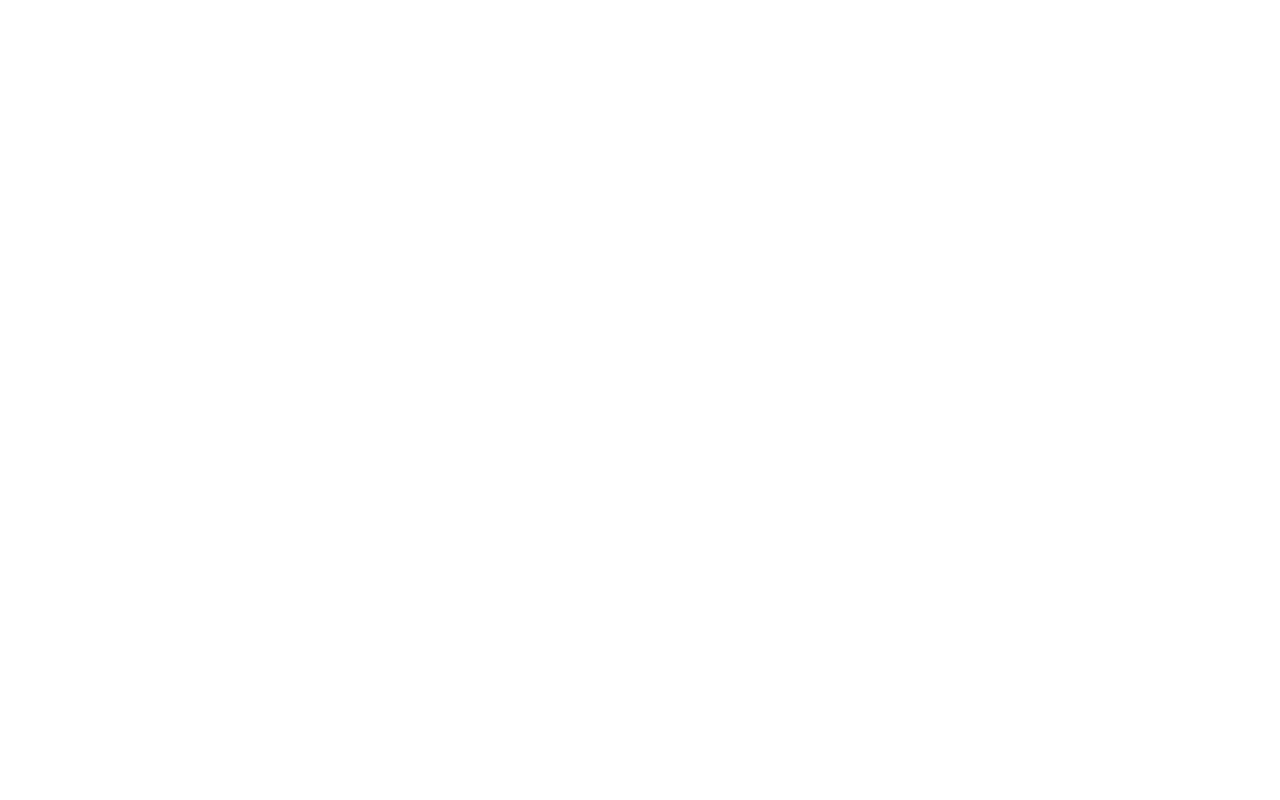
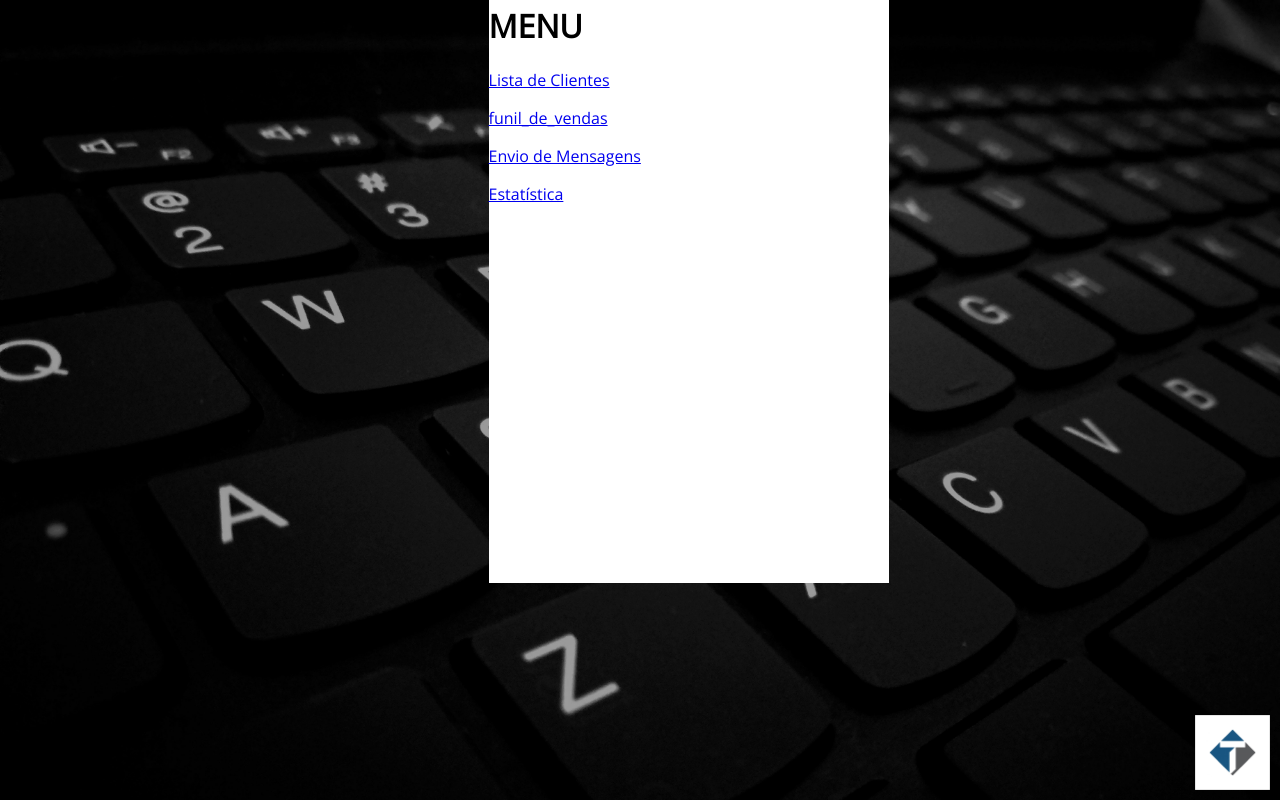
Before and after one commit to gdmolina/Projeto_CRM_Tera, a plain HTML site: page menu.html in a window 1280 px wide. Drawn offline with nearby package versions, Linux system fonts and the light colour scheme.

Commit message:
Main AAA

```diff
--- a/menu.html
+++ b/menu.html
@@ -10,5 +10,24 @@
 </head>
 
 <body>
+<div class="container">
+    <div class="child">
+    <H1>MENU</H1>
+    <p> </p>
+    <a href = "lista_de_clientes.html"> Lista de Clientes </a>
+    <p> </p>
+    <a href = "funil_de_vendas.html"> funil_de_vendas </a>
+    <p> </p>
+    <a href = "Envio_de_mensagens.html"> Envio de Mensagens </a>
+    <p> </p>
+    <a href = "Estatistica.html"> Estatística </a>
+    </div>
+</div>
+
+<img src="logo1.jpg"
+height="75px" width="75px">
+
+
+
 </body>
 </html>
--- a/style.css
+++ b/style.css
@@ -35,3 +35,8 @@ body{position: static;
 
 
 }
+
+
+img{
+    position: absolute; bottom: 10px; right: 10px;
+}
--- a/stylemenu.css
+++ b/stylemenu.css
@@ -0,0 +1,30 @@
+
+body{
+background-image: url(img1.jpg);
+background-size: 100% ;
+}
+
+
+/*Como ajustar a posição desses quadros?*/
+.container{
+    position: relative;
+}
+.child{
+width: 400px;
+height: 600px;
+background-color: white;
+position: absolute;
+top: 50%;
+left: 40%;
+margin: -25px 0 0 -25px;
+}
+
+img{
+    position: absolute; bottom: 10px; right: 10px;
+}
+
+div{
+background-color: white;
+color: black;
+font-family: 'Open Sans';
+}
```
Also changed, not shown: index.html (+5 -0 lines), Envio_de_mensagens.html (added), Estatistica.html (added), funil_de_vendas.html (added), lista_de_clientes.html (added), logo1.jpg (added).
